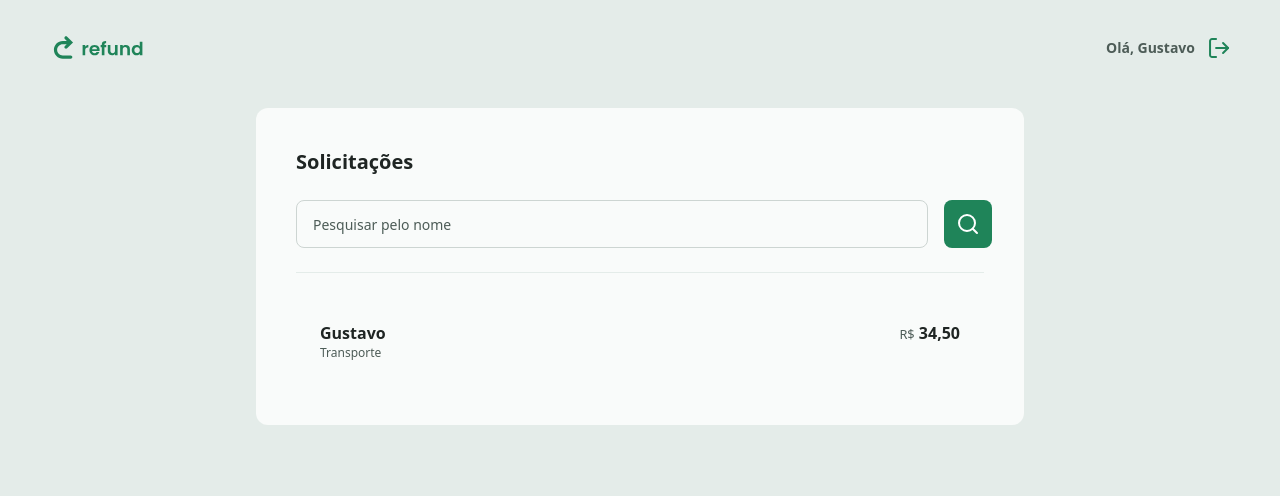
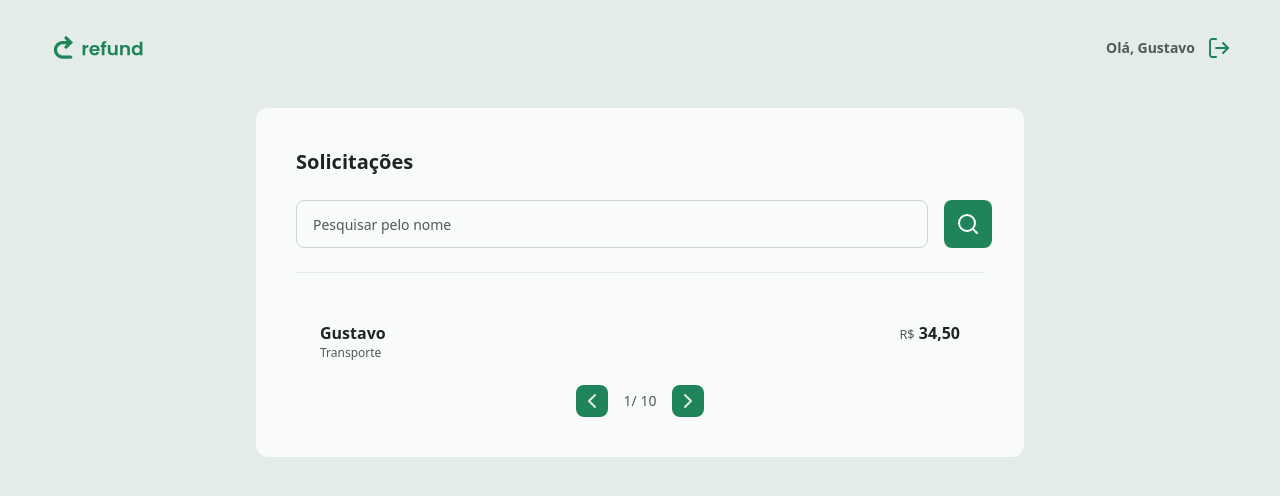
Before and after one commit to gustavocanepa10/Refund-2.0, a React (Vite) app: page / in a window 1280 px wide. Shown: the top 496 px of the page. Built offline with nearby package versions, Linux system fonts and the light colour scheme.

Commit message:
handlePagination

```diff
--- /dev/null
+++ b/src/components/Pagination.tsx
@@ -0,0 +1,35 @@
+import { Button } from "./Button"
+
+import Left from "../assets/left.svg"
+
+import Right from "../assets/right.svg"
+
+
+
+
+
+
+type Props = {
+    current: number,
+    total : number,
+    onNext : () => void,
+    onPrevious : () => void
+}
+
+export function Pagination({current, total, onNext, onPrevious} : Props) {
+    return (
+        <div className="flex flex-1 justify-center items-center gap-4">
+            <Button onClick={onPrevious} className="w-8 h-8 bg-green-100 rounded-lg cursor-pointer p-1">
+                <img src= {Left} alt="Icone de voltar" />
+            </Button>
+            <span className="text-sm text-gray-200">
+                {current}/ {total}
+            </span>
+
+            <Button onClick={onNext} className="w-8 h-8  bg-green-100 rounded-lg cursor-pointer p-1">
+                <img src= {Right} alt="Icone de avançar" />
+            </Button>
+
+        </div>
+    )
+}
--- a/src/pages/Dashboard.tsx
+++ b/src/pages/Dashboard.tsx
@@ -4,6 +4,7 @@ import { RefundItem } from "../components/RefundItem";
 import { useState } from "react";
 import { Button } from "../components/Button";
 import { formatCurrency } from "../utils/formatCurrency";
+import { Pagination } from "../components/Pagination";
 
 
 
@@ -12,6 +13,8 @@ import { formatCurrency } from "../utils/formatCurrency";
 
 export function Dashboard() {
     const [name, setName] = useState("")
+    const [page,setPage] = useState(1)
+    const [totalOfPage, setTotalofPage] = useState(10)
 
     const Refund_Example = {
         id : "123",
@@ -23,14 +26,23 @@ export function Dashboard() {
     function fetchFounds(e: React.FormEvent) {
         e.preventDefault()
         console.log(name);
+    }
 
+    function handlePagination(action : "next" | "previous" ) {
+        setPage((prevPage) => {
+            if (action === "next" && prevPage < totalOfPage) {
+                return prevPage + 1
+            }
 
+            if (action === "previous" && prevPage > 1) {
+                return prevPage - 1
 
+            }
 
+            return prevPage
+        })
+    }
 
-
-
-    }
     return (
         <div className="bg-gray-500 items-center md:min-w-[768px] p-10 rounded-xl justify-between">
             <h1 className="font-semibold text-gray-100 font-sans text-xl flex-1">Solicitações</h1>
@@ -56,7 +68,13 @@ export function Dashboard() {
 
 
 
+
+
+
+
             </div>
+
+            <Pagination  onNext={() => handlePagination("next")} onPrevious={() => handlePagination("previous")} current = {page} total = {totalOfPage} />
 
 
 
```
